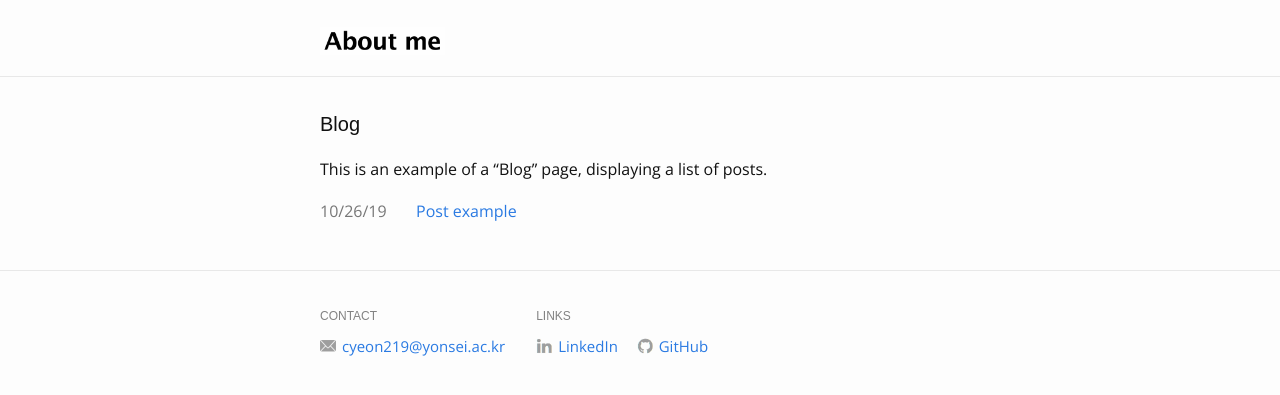
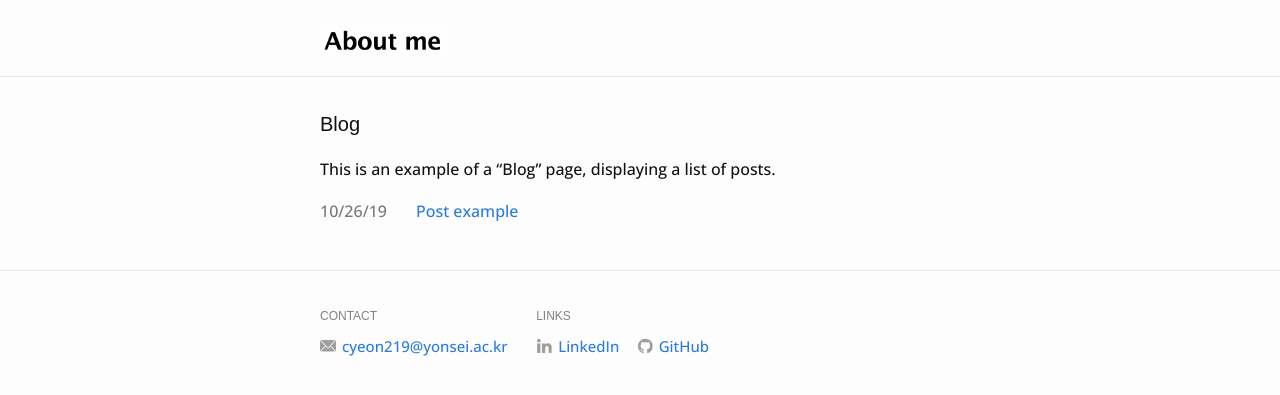
Before and after one commit to eliottvincent/bay, a Jekyll site: the page built from blog.md, in a window 1280 px wide. Shown: the top 395 px of the page. Built offline with Jekyll 4.4.1, drawn with Linux system fonts in a browser that asks for light colours.

Commit message:
Update main.scss

```diff
--- a/assets/css/main.scss
+++ b/assets/css/main.scss
@@ -4,7 +4,7 @@
 
 @charset "utf-8";
 
-@import url('https://fonts.googleapis.com/css2?family=Open+Sans&display=swap');
+@import url('https://fonts.googleapis.com/css2?family=Open+Sans:wght@500&display=swap');
 
 // Our variables
 $base-url: "{{ site.baseurl }}";
```
